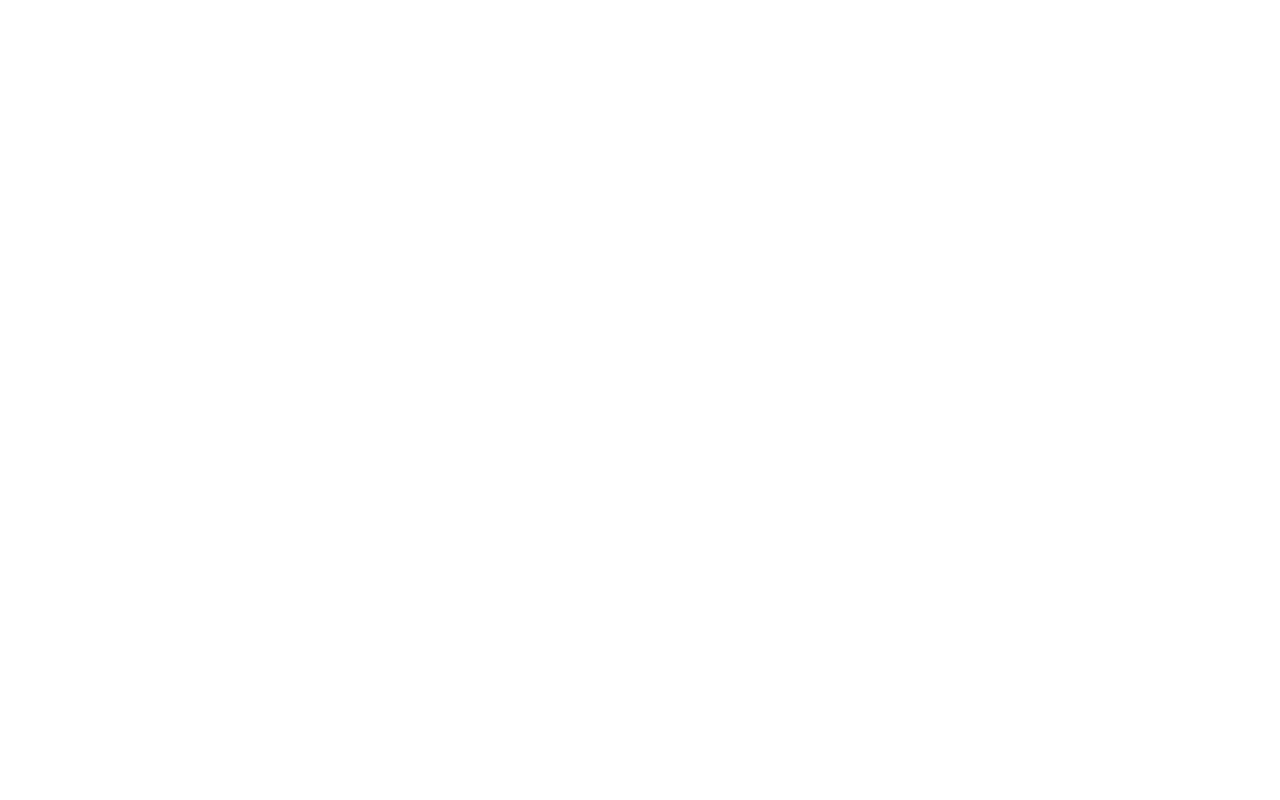
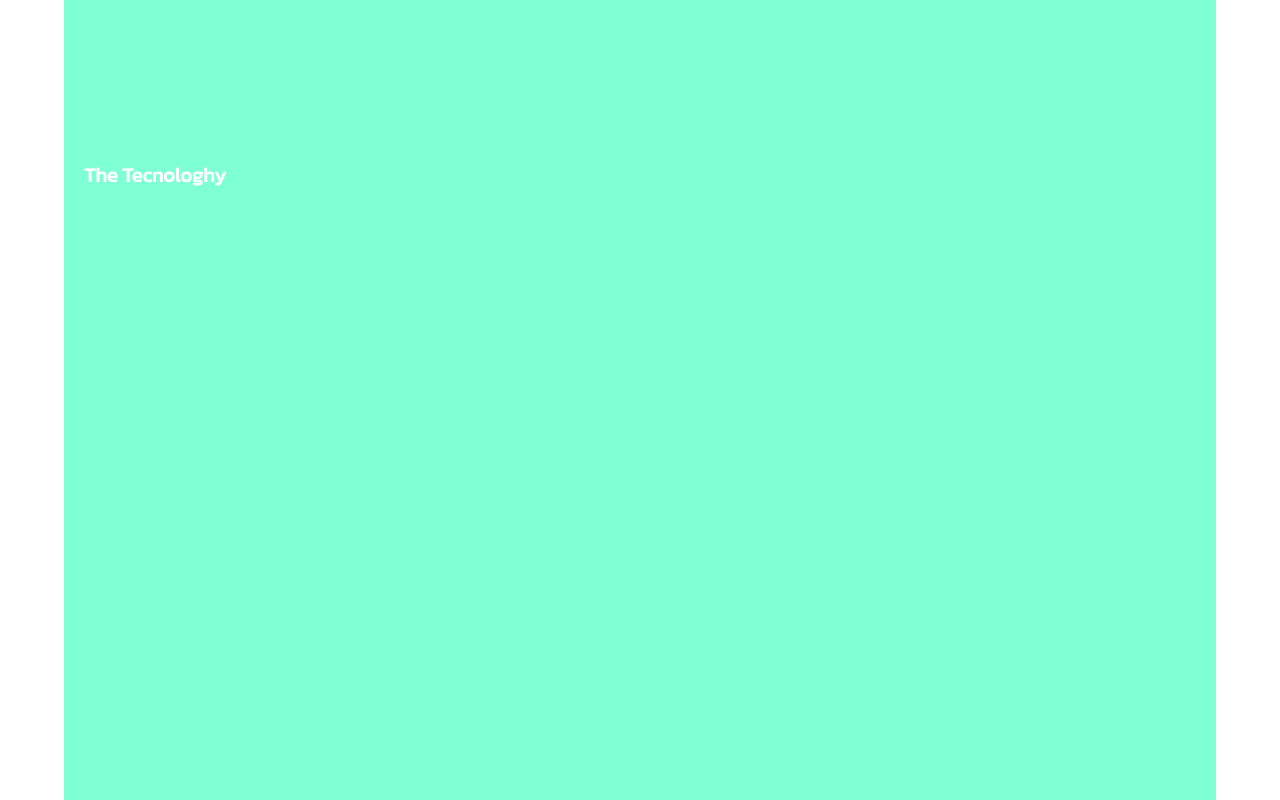
Before and after one commit to DanielFelipe10/Mini-web-projects, a plain HTML site: page Expanding-cards/index.html in a window 1280 px wide. Drawn offline with Linux system fonts and the light colour scheme.

Commit message:
Expanding-carts add styles

```diff
--- a/Expanding-cards/index.css
+++ b/Expanding-cards/index.css
@@ -0,0 +1,53 @@
+@import url('https://fonts.googleapis.com/css2?family=Kanit&family=Poppins&display=swap');
+
+*{
+    box-sizing: border-box;
+}
+
+body{
+    font-family: 'Kanit', sans-serif;
+    display: flex;
+    justify-content: center;
+    align-self: center;
+    height: 100vh;
+    margin: 0;
+}
+
+.container{
+    background-color: aquamarine;
+    display: flex;
+    flex-direction: column;
+    width: 90vw;
+}
+
+.panel{
+    background-size: cover;
+    background-position: center;
+    background-repeat: no-repeat;
+    height: 80vh;
+    border-radius: 50px;
+    color: white;
+    cursor: pointer;
+    flex: 0.5;
+    margin: 10px;
+    position: relative;
+    transition: all 0.7s ease-in;
+}
+
+.panel h2{
+    font-size: 20px;
+    margin: 0;
+    opacity: 0;
+    position: absolute;
+    top: 10px;
+    left: 10px;
+}
+
+.panel.active{
+    flex: 5;
+}
+
+.panel.active h2{
+    opacity: 1;
+    transition: opacity 0.3s ease-in 0.4s;
+}
--- a/Expanding-cards/index.html
+++ b/Expanding-cards/index.html
@@ -3,9 +3,29 @@
 <head>
     <meta charset="UTF-8">
     <meta name="viewport" content="width=device-width, initial-scale=1.0">
+
+    <link rel="stylesheet" href="index.css">
+
     <title>Expanding Cards</title>
 </head>
 <body>
-
+    <div class="container">
+        <div class="panel">
+            <h2>The Tecnologhy</h2>
+        </div>
+        <div class="panel">
+            <h2>The Tecnologhy</h2>
+        </div>
+        <div class="panel active">
+            <h2>The Tecnologhy</h2>
+        </div>
+        <div class="panel">
+            <h2>The Tecnologhy</h2>
+        </div>
+        <div class="panel">
+            <h2>The Tecnologhy</h2>
+        </div>
+    </div>
+    <script src="index.js"></script>
 </body>
 </html>
```
